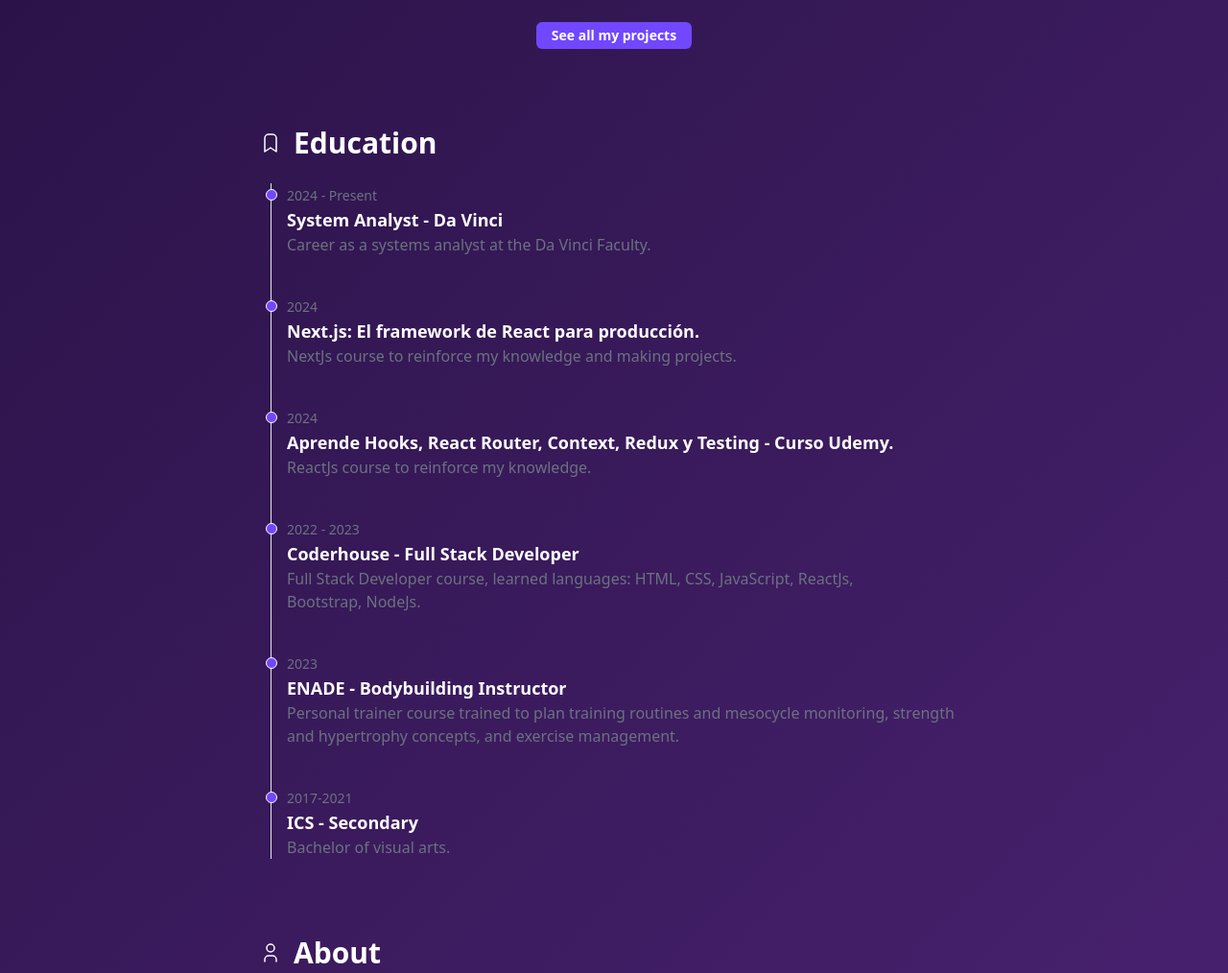
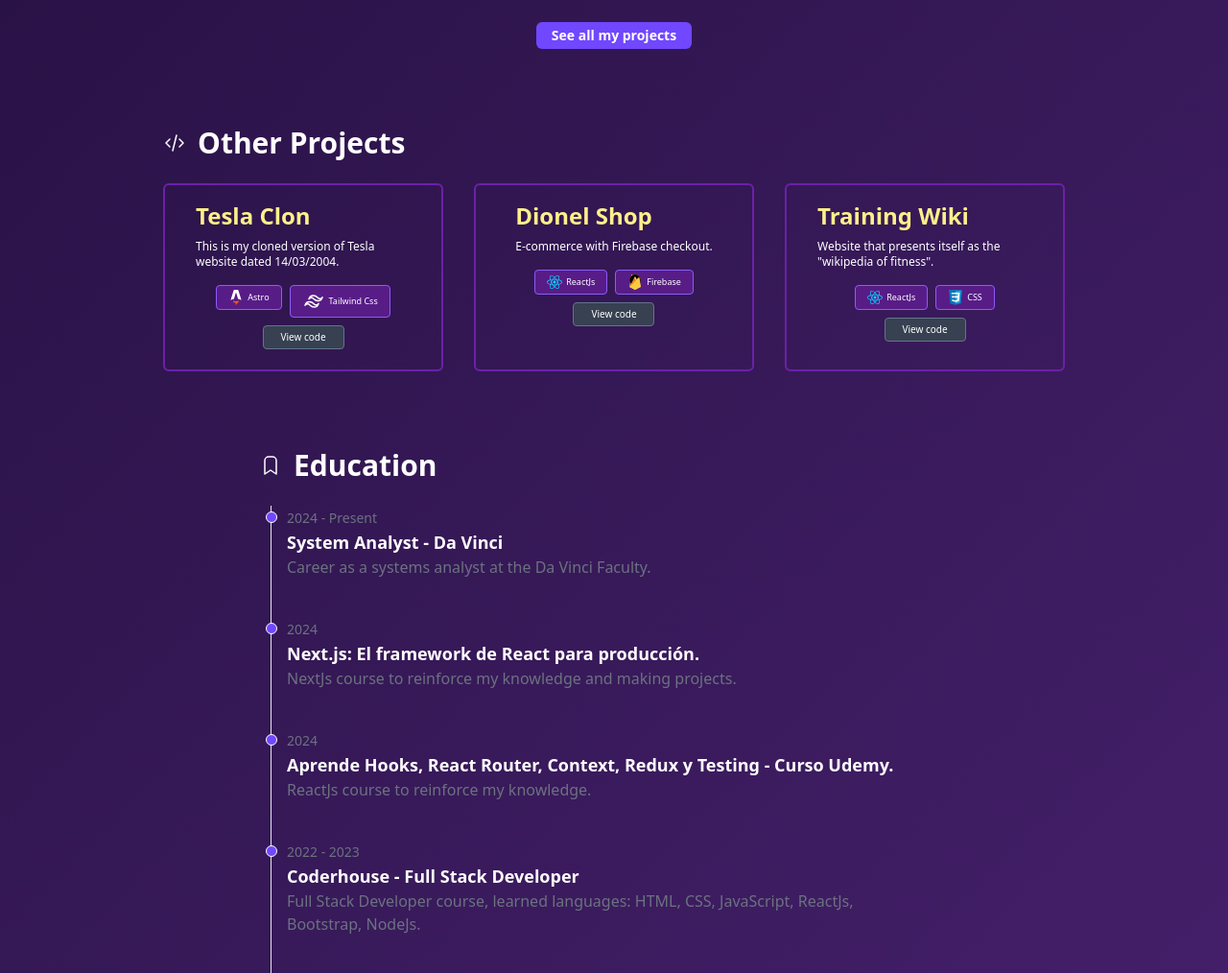
Before and after one commit to mdiannibelli/mdiannibelli-portfolio, an Astro site: page / in a window 1280 px wide. Shown: the part 2920-3934 px from the top of the page at 96% size. Built offline with nearby package versions, Linux system fonts and the light colour scheme; Astro itself is replaced by a stand-in of ours.

Commit message:
added other projects section

```diff
--- /dev/null
+++ b/src/components/OtherProjects.astro
@@ -0,0 +1,92 @@
+---
+import iconReact from '../icons/ReactJs.astro'
+import iconFirebase from '../icons/Firebase.astro'
+import iconAstro from '../icons/AstroIcon.astro'
+import iconTailwind from '../icons/Tailwind.astro'
+import iconNextJs from '../icons/NextJs.astro'
+import iconCss from '../icons/Css.astro'
+const tagsIcon = {
+        REACTJS: {
+            name: "ReactJs",
+            icon: (iconReact),
+            class: ""
+        },
+        FIREBASE: {
+            name: "Firebase",
+            icon: (iconFirebase),
+            class: ""
+        },
+        ASTRO: {
+            name: "Astro",
+            icon: (iconAstro),
+            class: ""
+        },
+        TAILWIND: {
+            name: "Tailwind Css",
+            icon: (iconTailwind),
+            class: "bg-[#003159] text-white"
+        },
+        NEXTJS: {
+            name: "NextJs",
+            icon: (iconNextJs),
+            class: ""
+        },
+        CSS: {
+            name: "CSS",
+            icon: (iconCss),
+            class: ""
+        },
+    }
+
+const otherProjects = [
+    {
+        id: 1,
+        title: 'Tesla Clon',
+        desc: 'This is my cloned version of Tesla website dated 14/03/2004.',
+        link: 'https://tesla-clon-landingpage.vercel.app',
+        code: 'https://github.com/mdiannibelli/tesla-clon-landingpage',
+        tags: [tagsIcon.ASTRO, tagsIcon.TAILWIND]
+    },
+    {
+        id: 2,
+        title: 'Dionel Shop',
+        desc: 'E-commerce with Firebase checkout.',
+        link: 'https://dionel-shop.netlify.app',
+        code: 'https://github.com/mdiannibelli/dionel-shop',
+        tags: [tagsIcon.REACTJS, tagsIcon.FIREBASE]
+    },
+    {
+        id: 3,
+        title: 'Training Wiki',
+        desc: 'Website that presents itself as the "wikipedia of fitness".',
+        link: 'https://thetrainingwiki.netlify.app',
+        code: 'https://github.com/mdiannibelli/The-Training-Wiki',
+        tags: [tagsIcon.REACTJS, tagsIcon.CSS]
+    },
+]
+---
+<section class="flex flex-col md:flex-row items-center md:items-start justify-center gap-y-4 md:gap-x-4 lg:gap-x-8">
+    {otherProjects.map((project) => (
+        <div class="border-2 rounded-md border-purple-800 px-8 py-4 flex w-full h-full justify-center">
+        <div class="md:min-h-40">
+            <a href={project.link} target="_blank" rel="noopener" class="text-yellow-200 font-semibold leading-12 text-[10px] md:text-lg lg:text-2xl text-pretty">{project.title}</a>
+            <p class="text-white font-regular leading-3 text-[8px] md:text-[10px] lg:text-xs text-pretty mb-4 mt-2">{project.desc}</p>
+            <ul class="flex flex-col md:mt-4 ">
+                <div class="flex justify-center">
+                {project.tags.map(tag => (
+                    <li class="text-[7px] text-white sm:text-xs text-pretty ml-1 mr-1">
+                        <span class="flex gap-x-1 sm:text-[9px] text-[10px] text-white items-center py-1 px-3 border bg-purple-900 border-violet-500 rounded">
+                            <tag.icon class={`size-2 lg:size-4 ${tag.class}`}></tag.icon>
+                            {tag.name}
+                        </span>
+                    </li>
+                ))}
+                </div>
+                <div class="flex justify-center mx-auto md:p-1 mt-2 bg-gray-700 hover:bg-gray-600 duration-300 cursor-pointer border rounded border-slate-500 w-[85px]">
+                    <a class="text-[10px] text-white" href={project.code} target="_blank"><button>View code</button></a>
+                </div>
+            </ul>
+        </div>
+        </div>
+    ))}
+</section>
--- a/src/pages/index.astro
+++ b/src/pages/index.astro
@@ -13,6 +13,7 @@
 import Experience from '../components/Experience.astro'
 import SectionContainer from '../components/SectionContainer.astro'
 import Projects from '../components/Projects.astro'
+import OtherProjects from '../components/OtherProjects.astro'
 import Education from '../components/Education.astro'
 import About from '../components/About.astro'
 import Contact from '../components/Contact.astro'
@@ -58,6 +59,12 @@
 		<SectionContainer id="projects" class='mb-20 lg:w-[940px]'>
 			<h2 class="flex items-center gap-x-3 text-3xl font-semibold text-white mb-6"><Code class="size-8"/>Projects</h2>
 			<Projects/>
+		</SectionContainer>
+
+		<!-- Other projects -->
+		<SectionContainer id="projects" class='mb-20 lg:w-[940px]'>
+			<h2 class="flex items-center gap-x-3 text-3xl font-semibold text-white mb-6"><Code class="size-8"/>Other Projects</h2>
+			<OtherProjects/>
 		</SectionContainer>
 
 		<!-- Education -->
```
